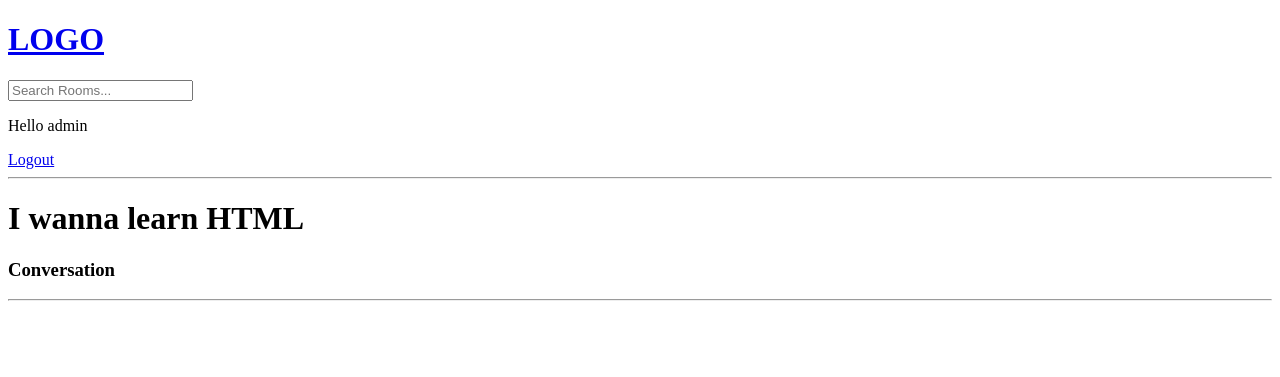
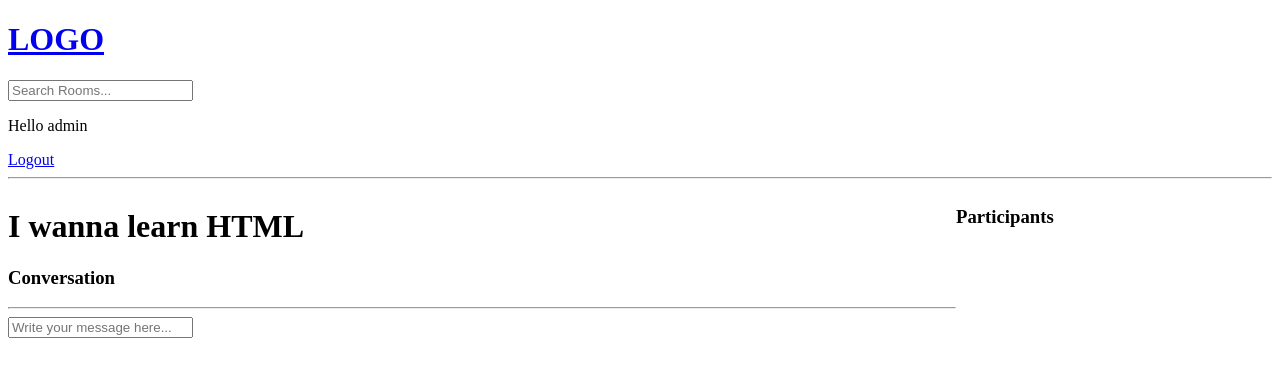
Before and after one commit to Zutri07/studybud, a Django app: page /room/3/ in a window 1280 px wide. Shown: the top 377 px of the page. Run offline with Django 4.2, Linux system fonts and the light colour scheme; a user stored in the database is signed in; data comes from the database, SQL or seed files in the repository; both versions use the stored data as it was after the commit.

Commit message:
migracion de participantes hecha

```diff
--- a/base/models.py
+++ b/base/models.py
@@ -13,7 +13,7 @@ class Room(models.Model):
     topic = models.ForeignKey(Topic, on_delete=models.SET_NULL, null=True)
     name = models.CharField(max_length=200)
     description = models.TextField(null=True, blank=True)
-    # participants =
+    participants = models.ManyToManyField(User, related_name='participants', blank=True)
     updated = models.DateTimeField(auto_now = True)
     created = models.DateTimeField(auto_now_add = True)
 
--- a/base/templates/base/room.html
+++ b/base/templates/base/room.html
@@ -1,7 +1,36 @@
 {% extends 'main.html' %} {% block content %}
-<h1>{{room.name}}</h1>
-<p>{{room.description}}</p>
-<div class="comment-wrapper">
-    <h3>Conversation</h3>
-    <hr/>
-</div>{% endblock content %}
+
+<style>
+    .room-container {
+        display: grid;
+        grid-template-columns: 3fr 1fr;
+    }
+</style>
+<div class="room-container">
+    <div>
+        <h1>{{room.name}}</h1>
+        <p>{{room.description}}</p>
+        <div class="comment-wrapper">
+            <h3>Conversation</h3>
+            <hr> {% for message in room_messages%}
+            <div>
+                <small>@{{message.user}} {{message.created|timesince}} ago </small>
+                <p>{{message.body}}</p>
+                <hr>
+            </div>
+            {%endfor%}
+        </div>
+        {% if request.user.is_authenticated %}
+        <div class="comment-form">
+            <form method="POST" action="">
+                {% csrf_token %}
+                <input type="text" name="body" placeholder="Write your message here..." />
+            </form>
+        </div>
+        {%endif%}
+    </div>
+    <div>
+        <h3>Participants</h3>
+    </div>
+</div>
+{% endblock %}
--- a/base/views.py
+++ b/base/views.py
@@ -4,7 +4,7 @@ from django.contrib.auth import authenticate, login, logout
 from django.shortcuts import render, redirect
 from django.db.models import Q
 from django.http import HttpResponse
-from .models import Room, Topic
+from .models import Message, Room, Topic
 from django.contrib.auth.models import User
 from .forms import RoomForm
 from django.contrib import messages
@@ -68,8 +68,17 @@ def home(request):
 
 def room(request, pk):
     room= Room.objects.get(id = pk)
-    messeges = room.message_set.all()
-    context = {'room': room}
+    room_messages = room.message_set.all().order_by('-created')
+
+    if request.method=='POST':
+        message= Message.objects.create(
+            user=request.user,
+            room=room,
+            body = request.POST.get('body')
+        )
+        return redirect('room', pk=room.id)
+
+    context = {'room': room, 'room_messages': room_messages}
     return render(request, 'base/room.html', context)
 
 @login_required(login_url="login")
```
Also changed, not shown: base/migrations/0003_alter_room_options_room_participants.py (added), db.sqlite3.
